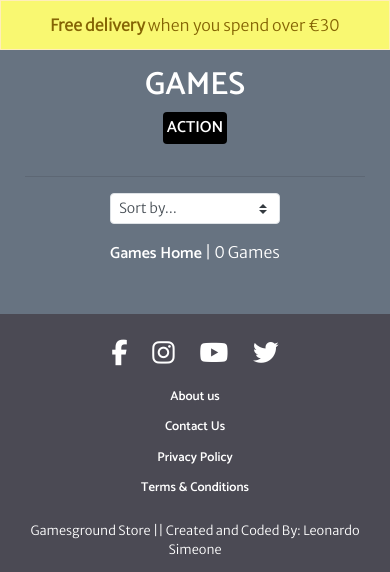
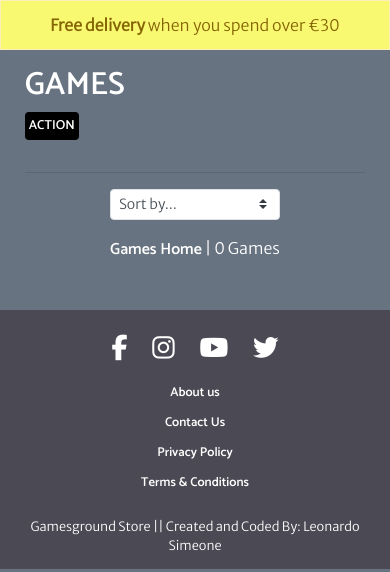
Before and after one commit to leonardo-simeone/gamesground-store, a Django app: page /games/?genre=Action in a window 390 px wide. Shown: the part 96-668 px from the top of the page. Run offline with Django 3.2, Linux system fonts and the light colour scheme; data that the repository does not hold is empty; some libraries are stand-ins or nearby versions.

Commit message:
Add media queries to satisfy small screens

```diff
--- a/static/css/base.css
+++ b/static/css/base.css
@@ -442,6 +442,41 @@
     }
 }
 
+@media (max-width:767px){
+    .consoles-small {
+        font-size: small;
+        text-align: left;
+    }
+
+    .platform-badge {
+        padding: 0!important;
+        margin: 2px 2px 5px 2px!important;
+    }
+
+    .pegi-row {
+        text-align: left;
+        margin: 0;
+    }
+
+    .pegi-badge {
+        margin-left: 0!important;
+    }
+
+}
+
+@media (max-width:812px) {
+    .small-buttons {
+        padding: 0.25rem 0.56rem;
+        font-size: .875rem;
+        line-height: 1.5;
+    }
+
+    .add-input {
+        padding: 0.31rem 0.5rem;
+    }
+}
+
+
 @media (max-width:520px){
     #jumbo-stext {
         background-color: transparent;
```
